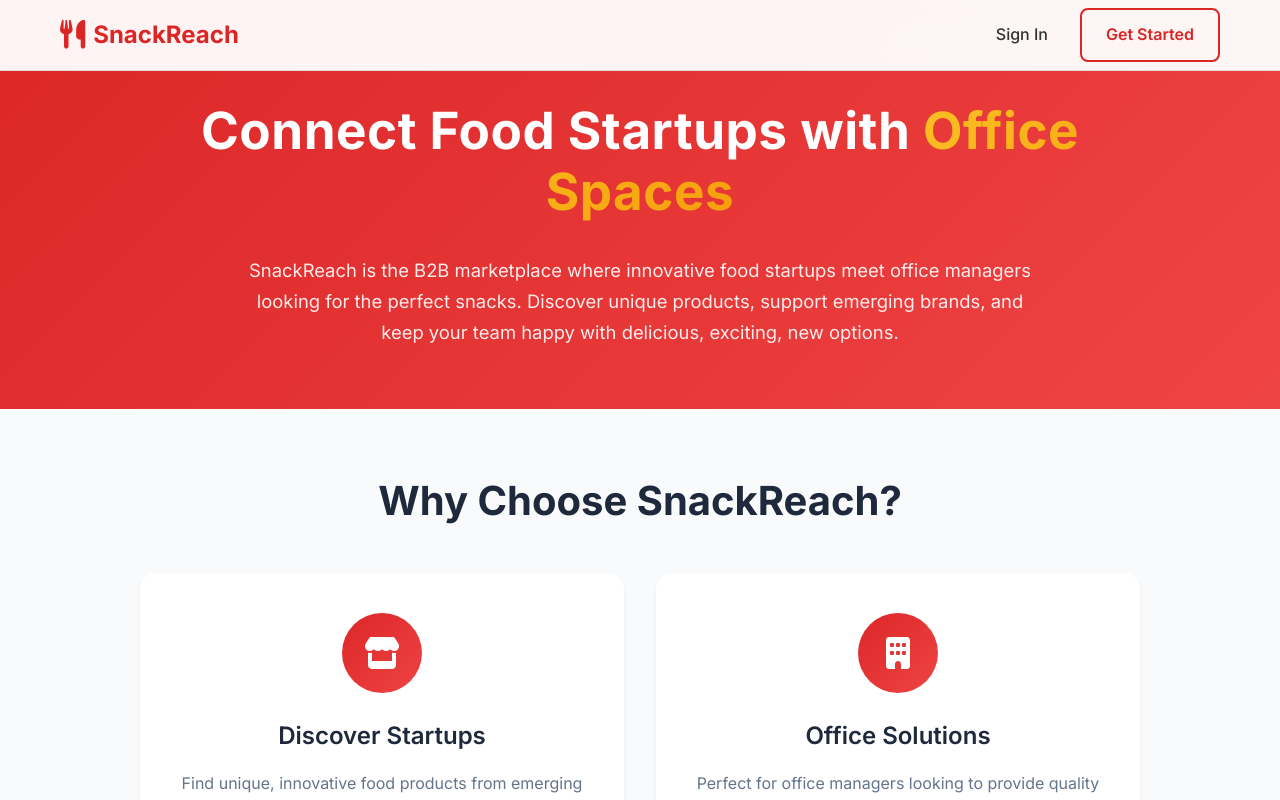
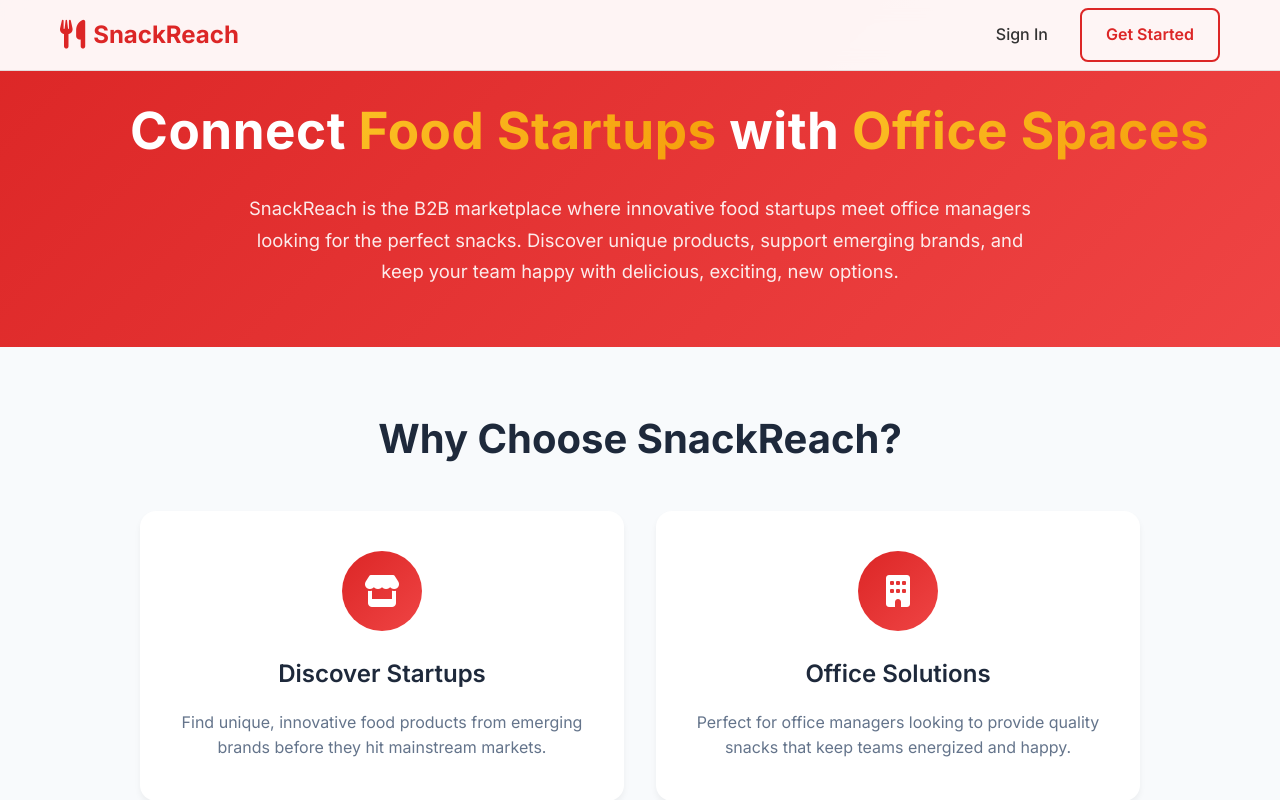
Before and after one commit to andyackerman1/snackreach, a React (Vite) app: page / in a window 1280 px wide. Shown: the top 800 px of the page. Built offline with nearby package versions, Linux system fonts and the light colour scheme; no server answers.

Commit message:
Highlight Food Startups and keep Spaces on same line

```diff
--- a/src/pages/HomePage.jsx
+++ b/src/pages/HomePage.jsx
@@ -35,9 +35,10 @@
               letterSpacing: "0.01em",
               marginBottom: "2rem",
               textAlign: "center",
-              maxWidth: "100%"
+              maxWidth: "100%",
+              whiteSpace: "nowrap"
             }}>
-              Connect Food Startups with <span className="highlight">Office Spaces</span>
+              Connect <span className="highlight">Food Startups</span> with <span className="highlight">Office Spaces</span>
             </h1>
             <p className="hero-description" style={{
               fontSize: "1.15rem",
```
